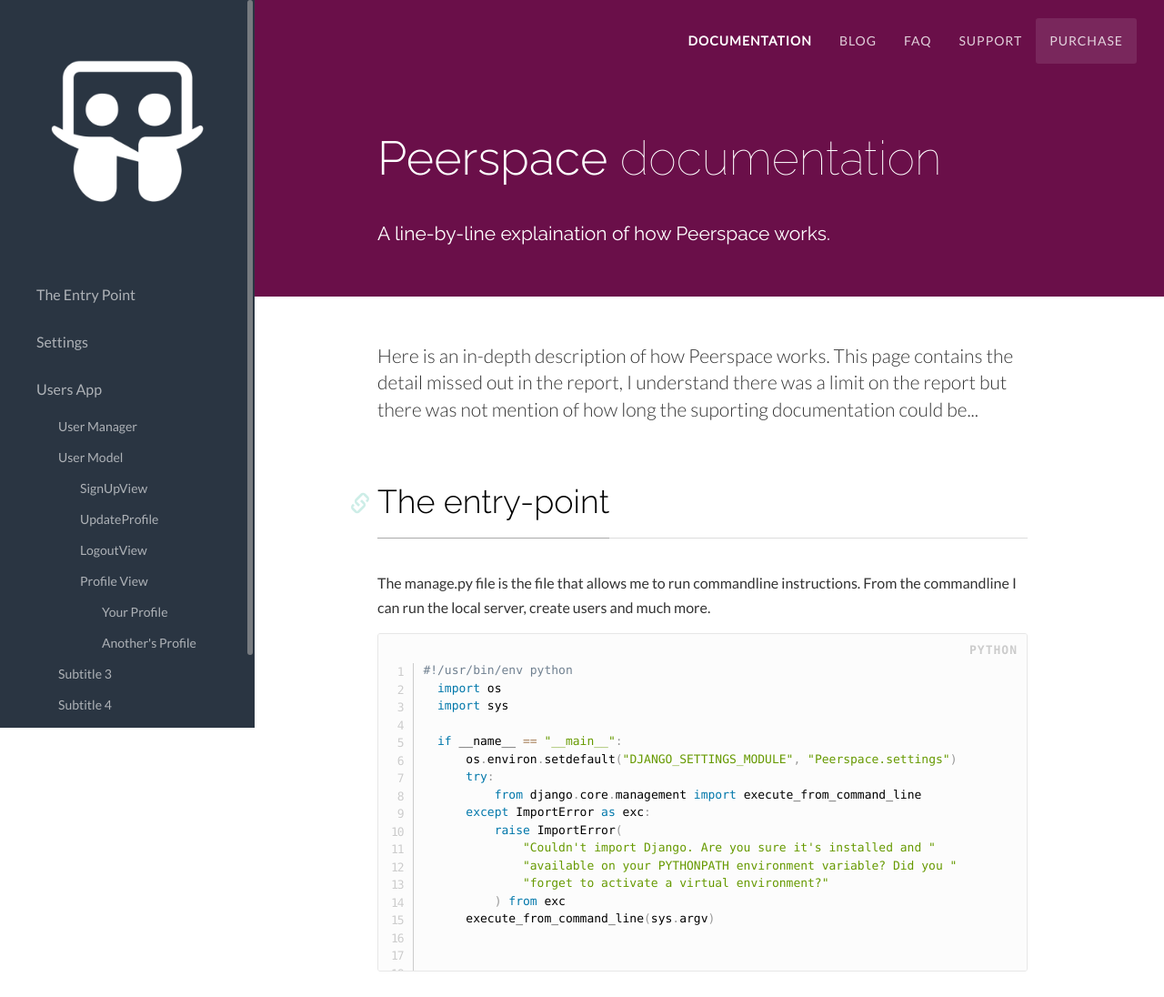
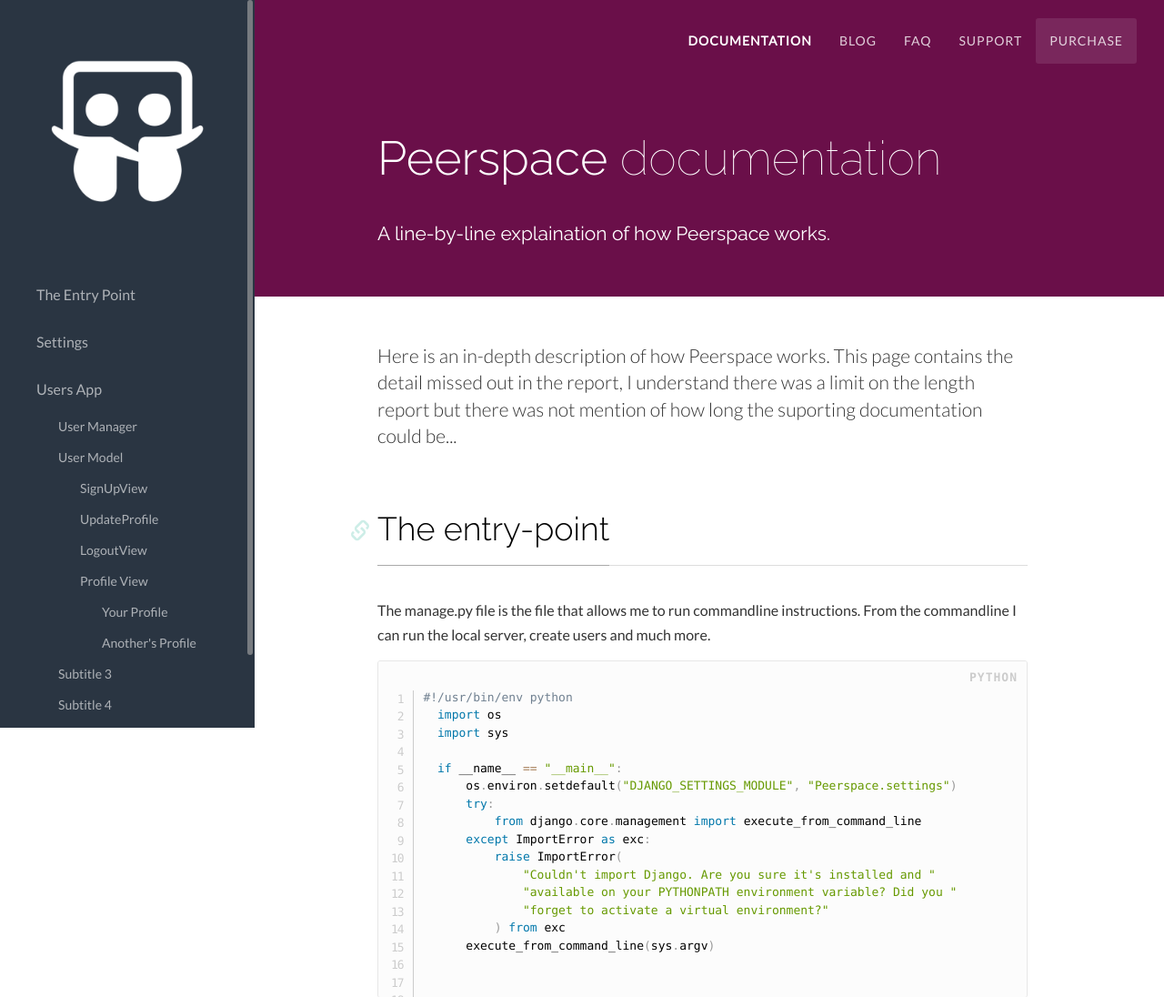
Before and after one commit to JamieWilliamsHackIT/Peerspace, a Django app: template templates/docs.html in a window 1280 px wide. Shown: the top 1096 px of the page at 91% size. Run offline with Django 3.2, Linux system fonts and the light colour scheme; the template is opened without the code that fills it, so the values that code supplies are empty; some libraries are stand-ins or nearby versions.

Commit message:
More docs and added favicon

```diff
--- a/templates/docs.html
+++ b/templates/docs.html
@@ -8,7 +8,8 @@
     <meta name="description" content="">
     <meta name="keywords" content="">
 
-    <title>Peerspace | Documentation</title>
+    <title>Documentation | Peerspace</title>
+    <link rel="shortcut icon" href="{% static 'img/favicon.ico' %}">
 
     <!-- Styles -->
     <link href="{% static 'assets/css/theDocs.all.min.css' %}" rel="stylesheet">
@@ -119,7 +120,7 @@
       <!-- Main content -->
       <article class="main-content" role="main">
 
-        <p class="lead">Here is an in-depth description of how Peerspace works. This page contains the detail missed out in the report, I understand there was a limit on the report but there was not mention of how long the
+        <p class="lead">Here is an in-depth description of how Peerspace works. This page contains the detail missed out in the report, I understand there was a limit on the length report but there was not mention of how long the
         suporting documentation could be...</p>
 
         <section>
@@ -261,7 +262,7 @@ class UserManager(BaseUserManager):
     def create_user(self, email, name, password):
                                                                     # Check to see if the user has provided an email.
         if not email:
-            # If not then raise an error
+                                                                    # If not then raise an error
             raise ValueError('Please provide an E-Mail address')
                                                                     # Initialise the user model
         user = self.model(
--- a/templates/home.html
+++ b/templates/home.html
@@ -2,6 +2,7 @@
 <html>
   <head>
     <title>Peerspace</title>
+    <link rel="shortcut icon" href="{% static 'img/favicon.ico' %}">
     <!-- Required meta tags -->
     <meta charset="utf-8">
     <meta name="viewport" content="width=device-width, initial-scale=1, shrink-to-fit=no">
--- a/templates/layout.html
+++ b/templates/layout.html
@@ -4,6 +4,7 @@
 <html lang="en">
   <head>
     <title>{% block title_tag %}Peerspace{% endblock %}</title>
+    <link rel="shortcut icon" href="{% static 'img/favicon.ico' %}">
     <!-- Required meta tags -->
     <meta charset="utf-8">
     <meta name="viewport" content="width=device-width, initial-scale=1, shrink-to-fit=no">
```
Also changed, not shown: static/img/favicon.ico (added).
